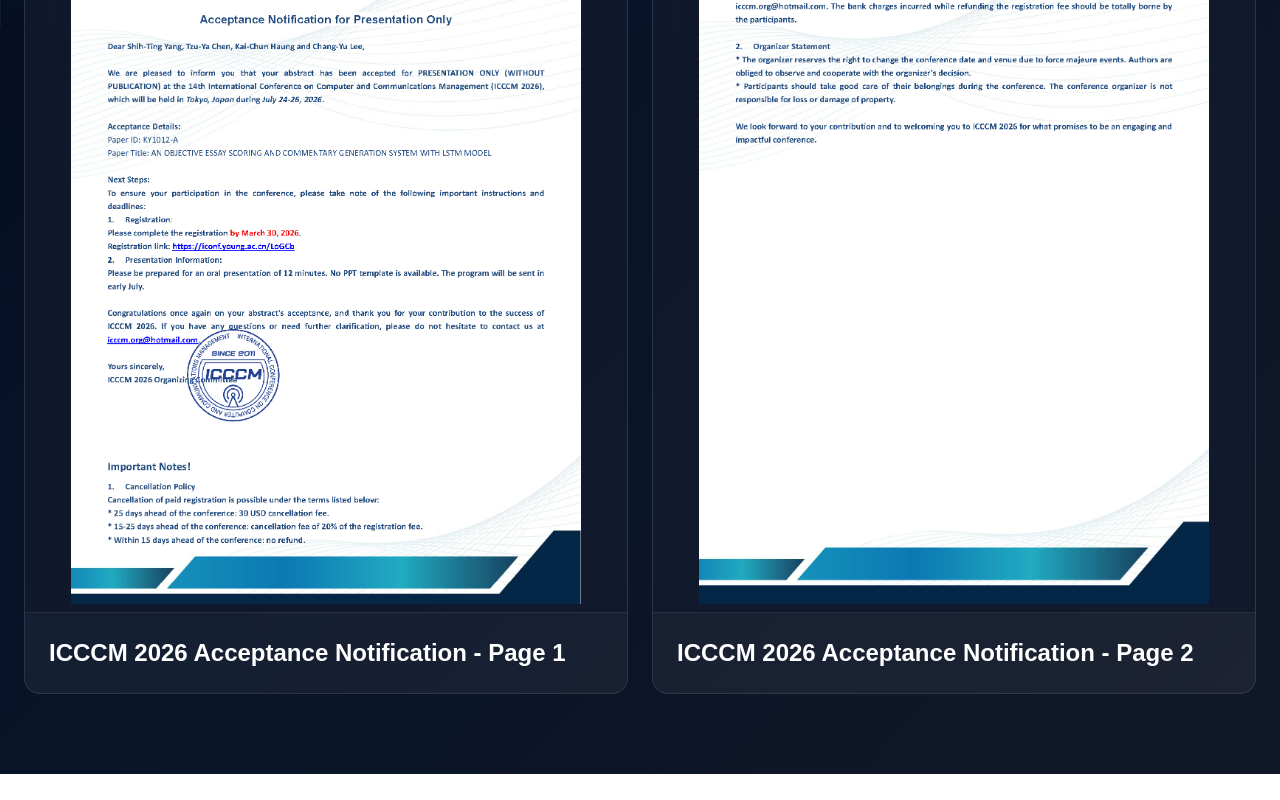
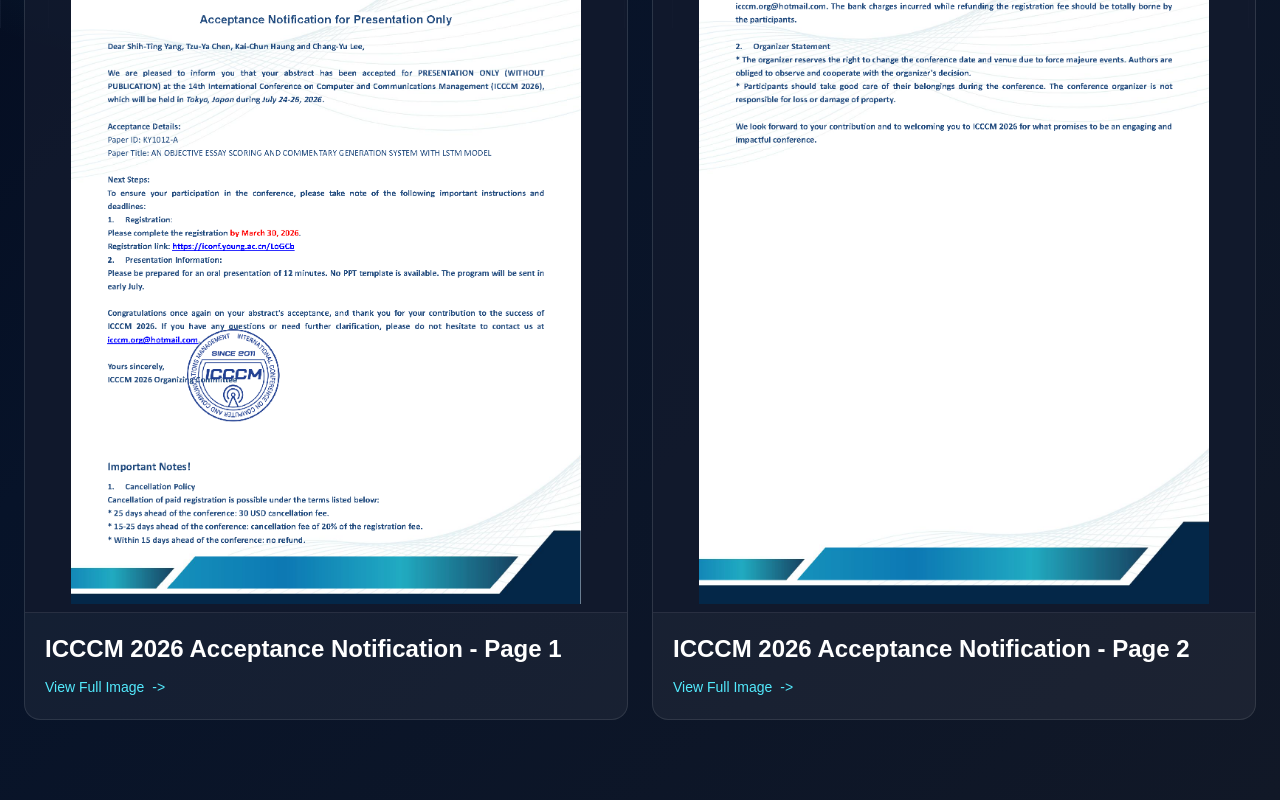
Before and after one commit to brian-kai/my-portfolio, a Next.js app: page /icccm in a window 1280 px wide. Shown: the part 772-1572 px from the top of the page. Before the commit the page ends 1546 px from the top, so only its background shows below. Built offline with nearby package versions, Linux system fonts and the light colour scheme.

Commit message:
update portfolio

```diff
--- a/app/database-design-tutoring/page.tsx
+++ b/app/database-design-tutoring/page.tsx
@@ -26,13 +26,6 @@
           >
             <span aria-hidden="true">&lt;-</span>
             Back to Experience
-          </Link>
-
-          <Link
-            href="/"
-            className="inline-flex items-center rounded-full border border-white/15 px-4 py-2 text-sm font-medium text-slate-200 transition hover:border-cyan-300/50 hover:text-white"
-          >
-            Home
           </Link>
         </div>
 
--- a/app/icccm/page.tsx
+++ b/app/icccm/page.tsx
@@ -101,9 +101,12 @@
 
       <section className="relative z-10 mx-auto grid max-w-7xl gap-6 px-6 pb-16 md:grid-cols-2 md:pb-20">
         {proofs.map((proof, index) => (
-          <article
+          <a
             key={proof.title}
-            className="overflow-hidden rounded-2xl border border-white/10 bg-white/5"
+            href={proof.image.src}
+            target="_blank"
+            rel="noopener noreferrer"
+            className="group overflow-hidden rounded-2xl border border-white/10 bg-white/5 transition hover:-translate-y-1 hover:border-cyan-300/40 hover:bg-white/10 focus:outline-none focus:ring-2 focus:ring-cyan-300/70"
           >
             <div className="flex h-[420px] items-center justify-center border-b border-white/10 bg-slate-900/80 p-2 md:h-auto md:min-h-[640px]">
               <Image
@@ -115,12 +118,16 @@
               />
             </div>
 
-            <div className="p-5 md:p-6">
+            <div className="p-4 md:p-5">
               <h2 className="text-xl font-semibold md:text-2xl">
                 {proof.title}
               </h2>
+              <div className="mt-3 inline-flex items-center gap-2 text-sm font-medium text-cyan-300 transition group-hover:text-cyan-200">
+                View Full Image
+                <span aria-hidden="true">-&gt;</span>
+              </div>
             </div>
-          </article>
+          </a>
         ))}
       </section>
     </main>
--- a/app/llama-marketing-system/page.tsx
+++ b/app/llama-marketing-system/page.tsx
@@ -127,13 +127,6 @@
             <span aria-hidden="true">&lt;-</span>
             Back to Projects
           </Link>
-
-          <Link
-            href="/"
-            className="inline-flex items-center rounded-full border border-white/15 px-4 py-2 text-sm font-medium text-slate-200 transition hover:border-cyan-300/50 hover:text-white"
-          >
-            Home
-          </Link>
         </div>
 
         <section className="border-b border-white/10 py-10 md:py-12">
@@ -183,7 +176,13 @@
                   </h4>
                   <ul className="mt-3 space-y-2 text-sm leading-6 text-slate-300">
                     {module.features.map((feature) => (
-                      <li key={feature}>- {feature}</li>
+                      <li key={feature} className="flex gap-2">
+                        <span
+                          className="mt-2 h-1.5 w-1.5 shrink-0 rounded-full bg-cyan-300"
+                          aria-hidden="true"
+                        />
+                        <span>{feature}</span>
+                      </li>
                     ))}
                   </ul>
                 </div>
@@ -275,6 +274,10 @@
                   <p className="mt-2 text-[15px] leading-7 text-slate-300 md:text-base">
                     {item.description}
                   </p>
+                  <div className="mt-4 inline-flex items-center gap-2 text-sm font-medium text-cyan-300 transition group-hover:text-cyan-200">
+                    View Full Image
+                    <span aria-hidden="true">-&gt;</span>
+                  </div>
                 </div>
               </a>
             ))}
--- a/app/page.tsx
+++ b/app/page.tsx
@@ -638,11 +638,11 @@
               rel="noopener noreferrer"
               className="group overflow-hidden rounded-2xl border border-white/10 bg-white/[0.07] transition hover:-translate-y-1 hover:border-cyan-300/40 hover:bg-white/10 focus:outline-none focus:ring-2 focus:ring-cyan-300/70"
             >
-              <div className="flex h-56 items-center justify-center border-b border-white/10 bg-slate-950/40 p-3 md:h-auto">
+              <div className="h-52 overflow-hidden border-b border-white/10 bg-slate-950/40 p-3 md:h-auto">
                 <Image
                   src={certificate.image}
                   alt={`${certificate.title} certificate`}
-                  className="max-h-full w-full rounded-xl object-contain md:aspect-[4/3] md:object-cover md:object-top"
+                  className="h-full w-full rounded-xl object-cover object-top md:aspect-[4/3] md:h-auto"
                   priority={index === 0}
                   sizes="(min-width: 768px) 33vw, 100vw"
                 />
```
